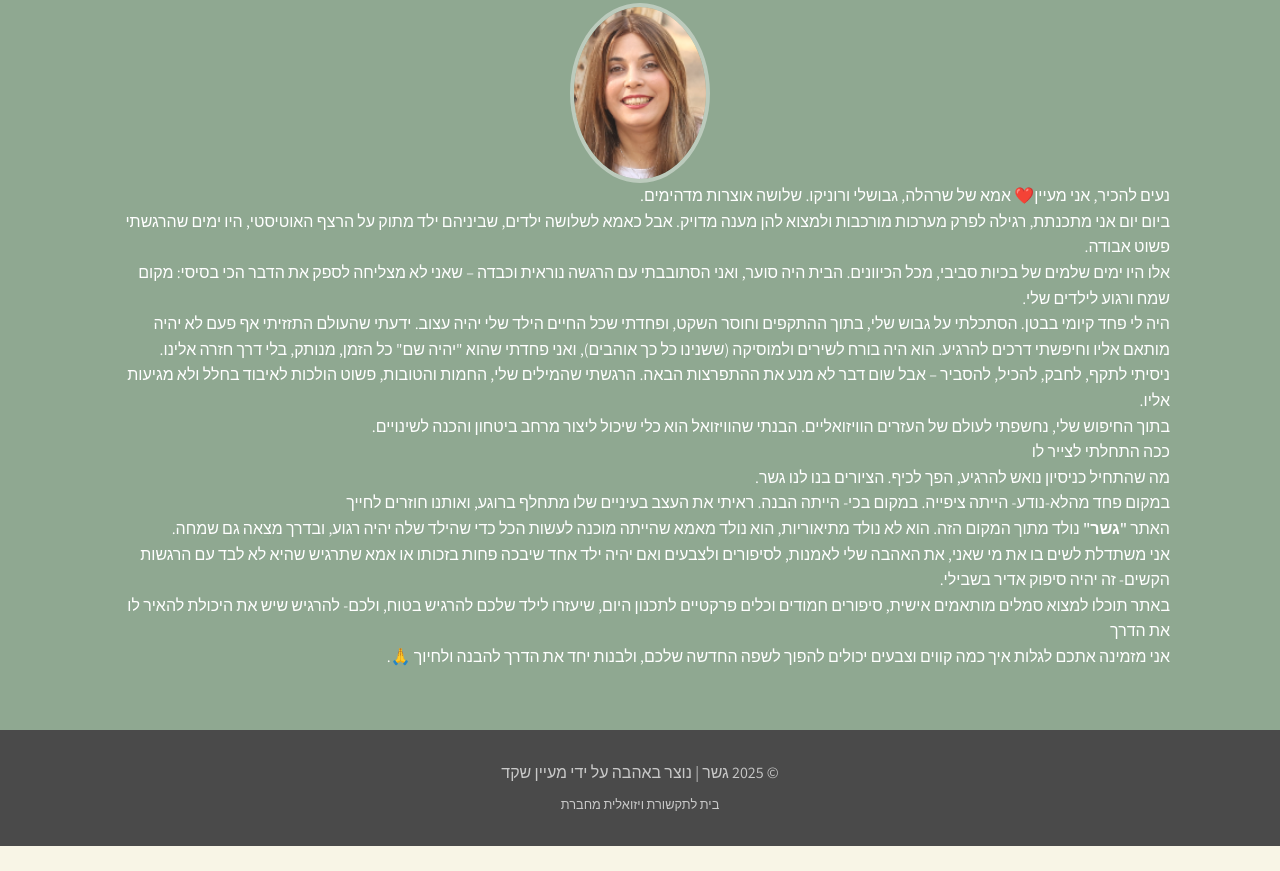
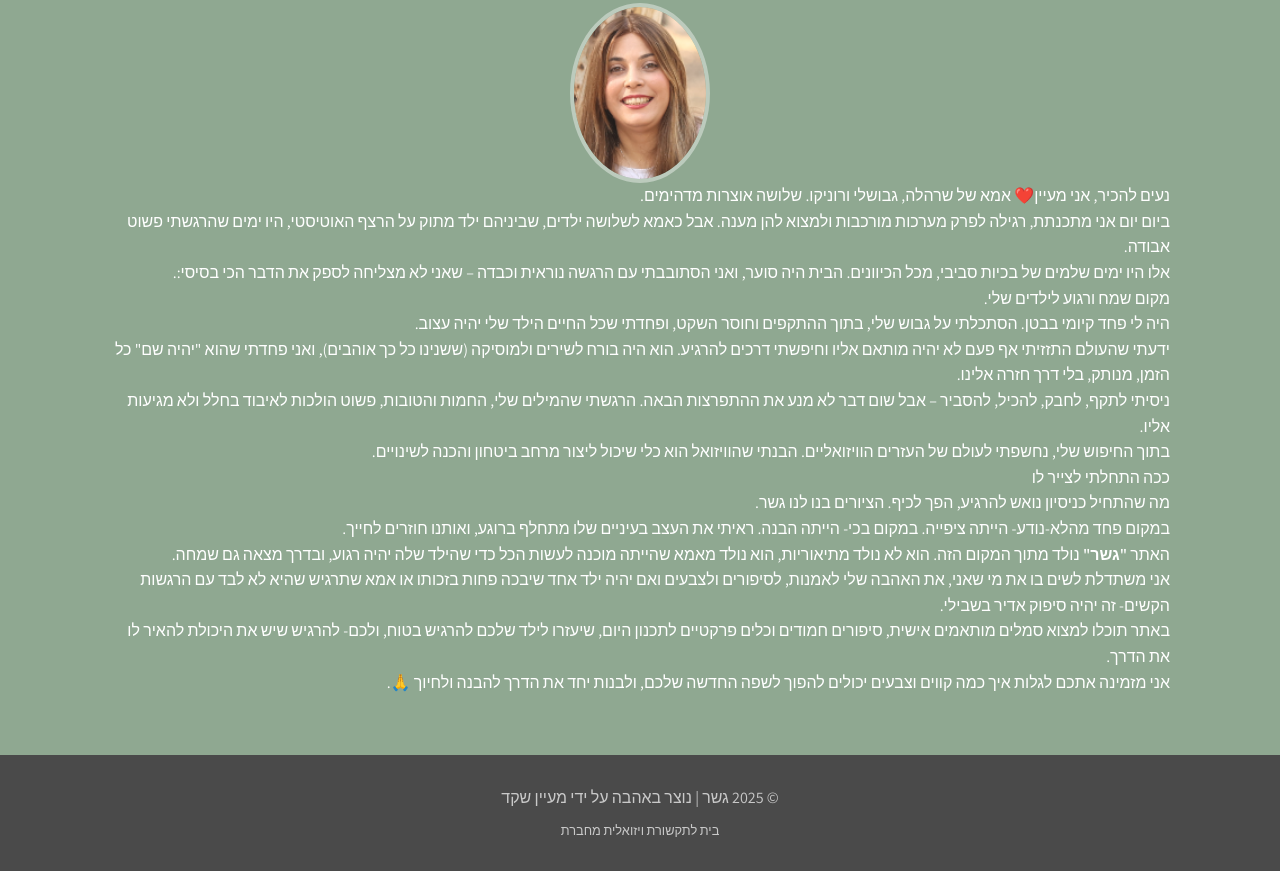
Before and after one commit to maayanshaked1/mygesher, a plain HTML site: page index.html in a window 1280 px wide. Shown: the part 2091-2962 px from the top of the page. Before the commit the page ends 2937 px from the top, so only its background shows below. Drawn offline with Linux system fonts and the light colour scheme.

Commit message:
Update index.html

```diff
--- a/index.html
+++ b/index.html
@@ -94,17 +94,19 @@
         <div class="container about-content">
              <div dir= "rtl" text-align: center;>
                   <p>נעים להכיר, אני מעיין❤️ אמא של שרהלה, גבושלי ורוניקו. שלושה אוצרות מדהימים.</p>
-                  <p>ביום יום אני מתכנתת, רגילה לפרק מערכות מורכבות ולמצוא להן מענה מדויק. אבל כאמא לשלושה ילדים, שביניהם ילד מתוק על הרצף האוטיסטי, היו ימים שהרגשתי פשוט אבודה. </p>
-                  <p> אלו היו ימים שלמים של בכיות סביבי, מכל הכיוונים. הבית היה סוער, ואני הסתובבתי עם הרגשה נוראית וכבדה – שאני לא מצליחה לספק את הדבר הכי בסיסי: מקום שמח ורגוע לילדים שלי.</p>
-                  <p>היה לי פחד קיומי בבטן. הסתכלתי על גבוש שלי, בתוך ההתקפים וחוסר השקט, ופחדתי שכל החיים הילד שלי יהיה עצוב. ידעתי שהעולם התזזיתי אף פעם לא יהיה מותאם אליו וחיפשתי דרכים להרגיע. הוא היה בורח לשירים ולמוסיקה (ששנינו כל כך אוהבים), ואני פחדתי שהוא "יהיה שם" כל הזמן, מנותק, בלי דרך חזרה אלינו.</p>
+                  <p>ביום יום אני מתכנתת, רגילה לפרק מערכות מורכבות ולמצוא להן מענה. אבל כאמא לשלושה ילדים, שביניהם ילד מתוק על הרצף האוטיסטי, היו ימים שהרגשתי פשוט אבודה. </p>
+                  <p> אלו היו ימים שלמים של בכיות סביבי, מכל הכיוונים. הבית היה סוער, ואני הסתובבתי עם הרגשה נוראית וכבדה – שאני לא מצליחה לספק את הדבר הכי בסיסי:.</p>
+                  <p>מקום שמח ורגוע לילדים שלי.</p>
+                  <p>היה לי פחד קיומי בבטן. הסתכלתי על גבוש שלי, בתוך ההתקפים וחוסר השקט, ופחדתי שכל החיים הילד שלי יהיה עצוב.</p>
+                  <p> ידעתי שהעולם התזזיתי אף פעם לא יהיה מותאם אליו וחיפשתי דרכים להרגיע. הוא היה בורח לשירים ולמוסיקה (ששנינו כל כך אוהבים), ואני פחדתי שהוא "יהיה שם" כל הזמן, מנותק, בלי דרך חזרה אלינו.</p>
                   <p>ניסיתי לתקף, לחבק, להכיל, להסביר – אבל שום דבר לא מנע את ההתפרצות הבאה. הרגשתי שהמילים שלי, החמות והטובות, פשוט הולכות לאיבוד בחלל ולא מגיעות אליו.</p>
                   <p>בתוך החיפוש שלי, נחשפתי לעולם של העזרים הוויזואליים. הבנתי שהוויזואל הוא כלי שיכול ליצור מרחב ביטחון והכנה לשינויים.</p>
                   <p>ככה התחלתי לצייר לו</p>
                   <p>מה שהתחיל כניסיון נואש להרגיע, הפך לכיף. הציורים בנו לנו גשר.</p>
-                 <p> במקום פחד מהלא-נודע- הייתה ציפייה. במקום בכי- הייתה הבנה. ראיתי את העצב בעיניים שלו מתחלף ברוגע, ואותנו חוזרים לחייך</p>
+                 <p> במקום פחד מהלא-נודע- הייתה ציפייה. במקום בכי- הייתה הבנה. ראיתי את העצב בעיניים שלו מתחלף ברוגע, ואותנו חוזרים לחייך.</p>
                   <p>האתר <strong>"גשר"</strong> נולד מתוך המקום הזה. הוא לא נולד מתיאוריות, הוא נולד מאמא שהייתה מוכנה לעשות הכל כדי שהילד שלה יהיה רגוע, ובדרך מצאה גם שמחה.</p>
                    <p>אני משתדלת לשים בו את מי שאני, את האהבה שלי לאמנות, לסיפורים ולצבעים ואם יהיה ילד אחד שיבכה פחות בזכותו או אמא שתרגיש שהיא לא לבד עם הרגשות הקשים- זה יהיה סיפוק אדיר בשבילי.</p>
-                   <p>באתר תוכלו למצוא סמלים מותאמים אישית, סיפורים חמודים וכלים פרקטיים לתכנון היום, שיעזרו לילד שלכם להרגיש בטוח, ולכם- להרגיש שיש את היכולת להאיר לו את הדרך</p>
+                   <p>באתר תוכלו למצוא סמלים מותאמים אישית, סיפורים חמודים וכלים פרקטיים לתכנון היום, שיעזרו לילד שלכם להרגיש בטוח, ולכם- להרגיש שיש את היכולת להאיר לו את הדרך.</p>
                   <p>אני מזמינה אתכם לגלות איך כמה קווים וצבעים יכולים להפוך לשפה החדשה שלכם, ולבנות יחד את הדרך להבנה ולחיוך 🙏.</p>
                 </div>
         </div>
```
